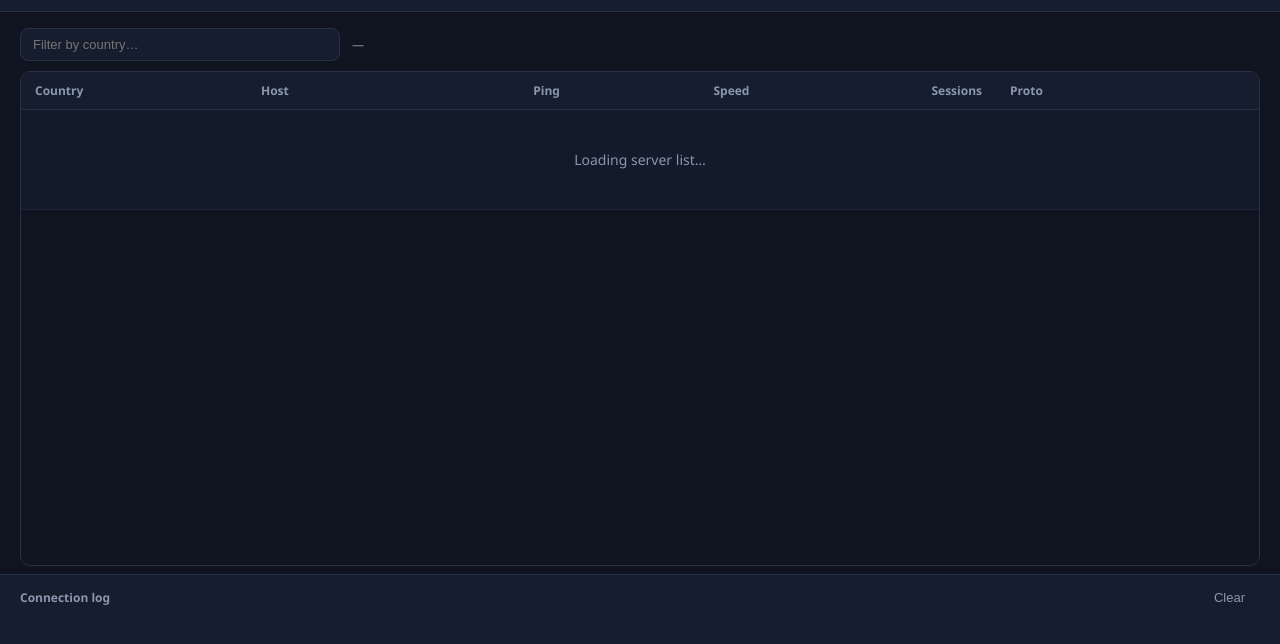
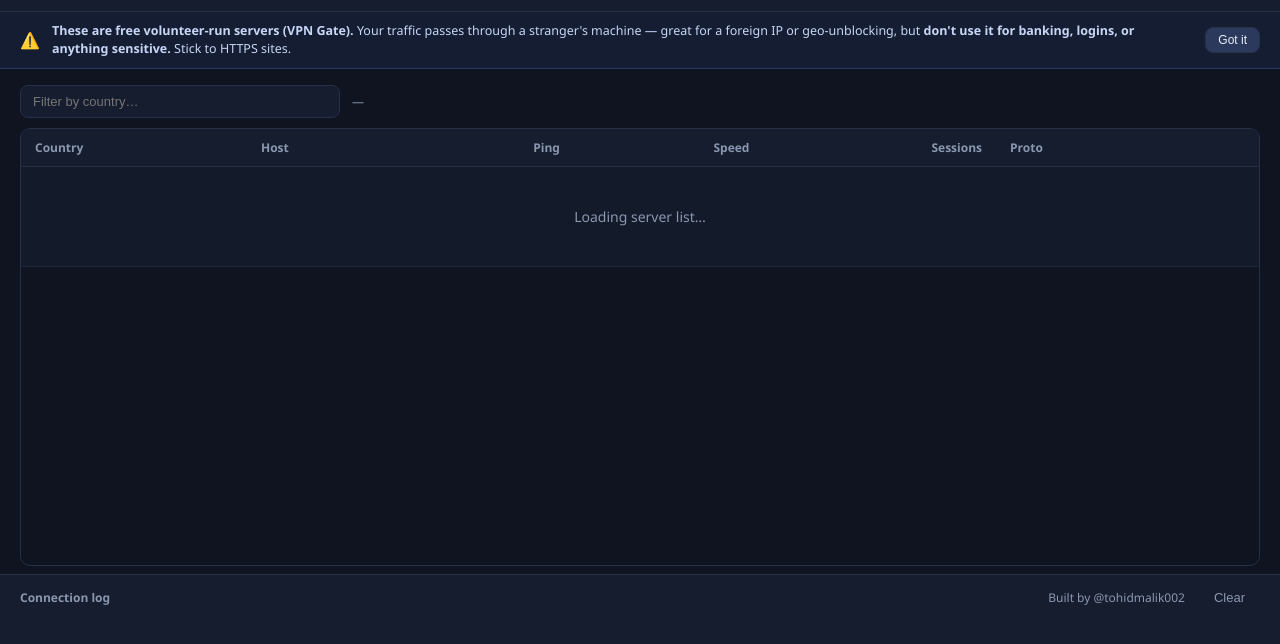
Before and after one commit to tohidmalik002/FreeVPN, a website with bundled scripts: page src/renderer/index.html in a window 1280 px wide. Shown: the part 58-702 px from the top of the page. Built offline with nearby package versions, Linux system fonts and the light colour scheme.

Commit message:
Add branding, in-app privacy notice, close-quits fix, and disconnect helper
- Credit @tohidmalik002 in app footer, README, and package.json metadata
- Show a dismissible privacy warning in-app (volunteer relays caveat)
- Fix window behaviour: close (X) now disconnects + quits; minimize hides to tray
  (previously X hid to tray, leaving the VPN connected invisibly)
- Add 'Disconnect VPN (Admin).cmd' emergency kill-switch for the tunnel
- Expand README: Development/scripts section, helper launchers, Author section

Co-Authored-By: Claude Opus 4.8 <noreply@anthropic.com>

```diff
--- a/src/renderer/index.html
+++ b/src/renderer/index.html
@@ -36,6 +36,16 @@
 
     <div id="banner" class="banner hidden"></div>
 
+    <div id="privacyNotice" class="privacy hidden">
+      <span class="privacy-icon">⚠️</span>
+      <span class="privacy-text">
+        <b>These are free volunteer-run servers (VPN Gate).</b> Your traffic passes through a
+        stranger's machine — great for a foreign IP or geo-unblocking, but
+        <b>don't use it for banking, logins, or anything sensitive.</b> Stick to HTTPS sites.
+      </span>
+      <button id="privacyAck" class="btn btn-sm">Got it</button>
+    </div>
+
     <main>
       <div class="toolbar">
         <input id="search" class="search" type="text" placeholder="Filter by country…" />
@@ -67,7 +77,10 @@
     <section class="logs">
       <div class="logs-head">
         <span>Connection log</span>
-        <button id="clearLog" class="btn btn-ghost">Clear</button>
+        <div class="logs-head-right">
+          <a id="credit" class="credit" href="#">Built by @tohidmalik002</a>
+          <button id="clearLog" class="btn btn-ghost">Clear</button>
+        </div>
       </div>
       <pre id="log" class="log"></pre>
     </section>
--- a/src/renderer/renderer.ts
+++ b/src/renderer/renderer.ts
@@ -16,6 +16,9 @@ const countEl = $('count');
 const serverBody = $('serverBody');
 const logEl = $('log');
 const clearLogBtn = $('clearLog');
+const creditLink = $('credit');
+const privacyNotice = $('privacyNotice');
+const privacyAck = $<HTMLButtonElement>('privacyAck');
 
 let allServers: VpnServer[] = [];
 let currentStatus: VpnStatus = { phase: 'disconnected' };
@@ -248,6 +251,20 @@ searchInput.oninput = () => renderRows();
 clearLogBtn.onclick = () => {
   logEl.textContent = '';
 };
+creditLink.onclick = (e) => {
+  e.preventDefault();
+  api.openExternal('https://github.com/tohidmalik002');
+};
+
+// Privacy notice — shown until the user acknowledges it (remembered locally).
+const PRIVACY_KEY = 'freevpn.privacyAck';
+if (localStorage.getItem(PRIVACY_KEY) !== '1') {
+  privacyNotice.classList.remove('hidden');
+}
+privacyAck.onclick = () => {
+  localStorage.setItem(PRIVACY_KEY, '1');
+  privacyNotice.classList.add('hidden');
+};
 
 api.onStatus((s) => renderStatus(s));
 api.onLog((line) => appendLog(line));
--- a/src/renderer/styles.css
+++ b/src/renderer/styles.css
@@ -175,6 +175,28 @@ body {
   display: none !important;
 }
 
+/* ---- privacy notice ---- */
+.privacy {
+  display: flex;
+  align-items: center;
+  gap: 12px;
+  padding: 10px 20px;
+  background: rgba(79, 140, 255, 0.08);
+  border-bottom: 1px solid rgba(79, 140, 255, 0.25);
+  color: #c8d6f5;
+  font-size: 12.5px;
+  line-height: 1.45;
+}
+.privacy-icon {
+  font-size: 16px;
+}
+.privacy-text {
+  flex: 1;
+}
+.privacy .btn {
+  white-space: nowrap;
+}
+
 /* ---- main / table ---- */
 main {
   flex: 1;
@@ -294,6 +316,20 @@ tr.active-row:hover {
   font-size: 12px;
   font-weight: 600;
 }
+.logs-head-right {
+  display: flex;
+  align-items: center;
+  gap: 14px;
+}
+.credit {
+  color: var(--text-dim);
+  text-decoration: none;
+  font-weight: 500;
+  transition: color 0.15s;
+}
+.credit:hover {
+  color: var(--accent);
+}
 .log {
   flex: 1;
   margin: 0;
```
Also changed, not shown: package.json (+9 -1 lines), src/main/main.ts (+12 -9 lines), README.md, 1 other file.
